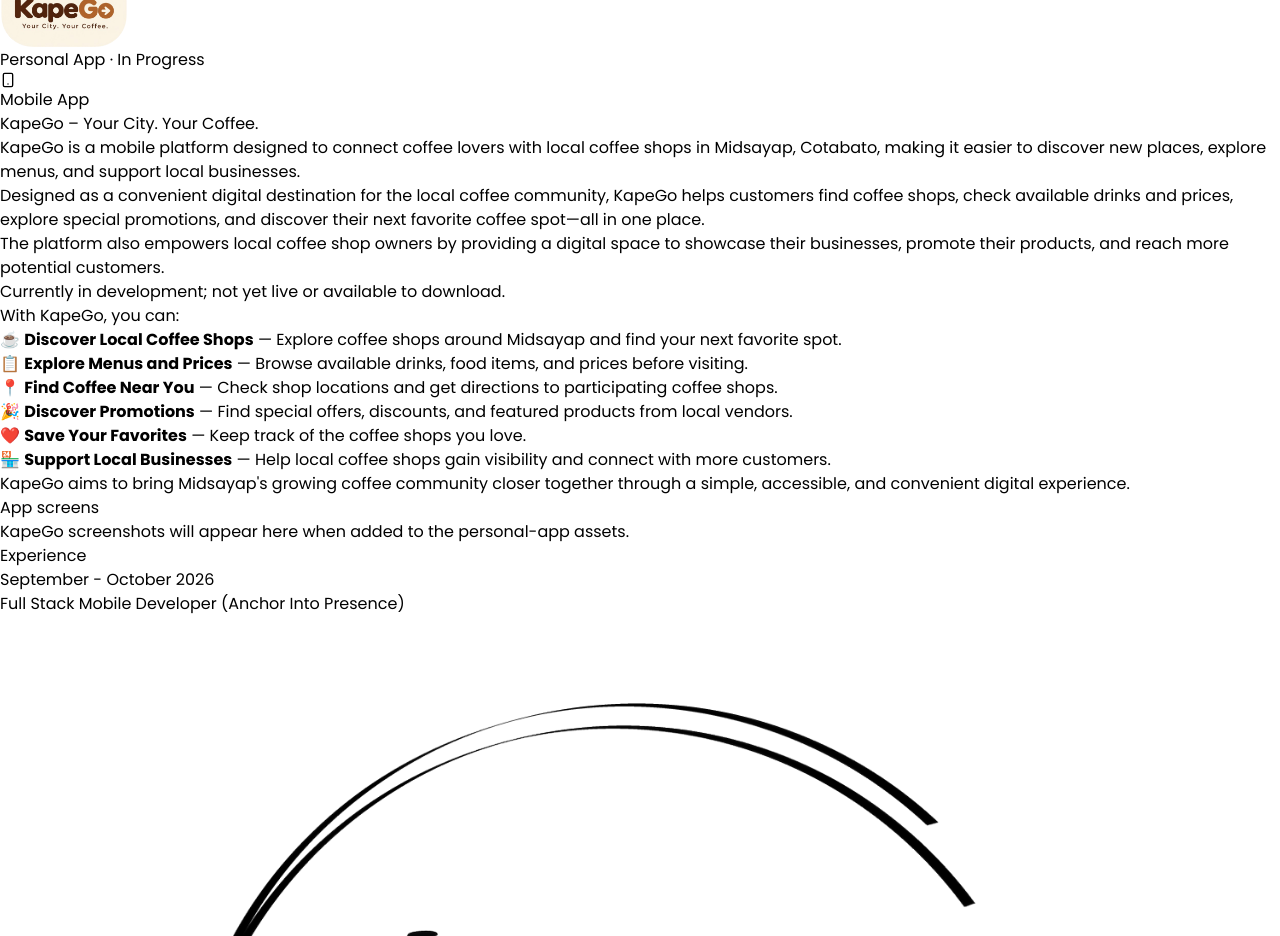
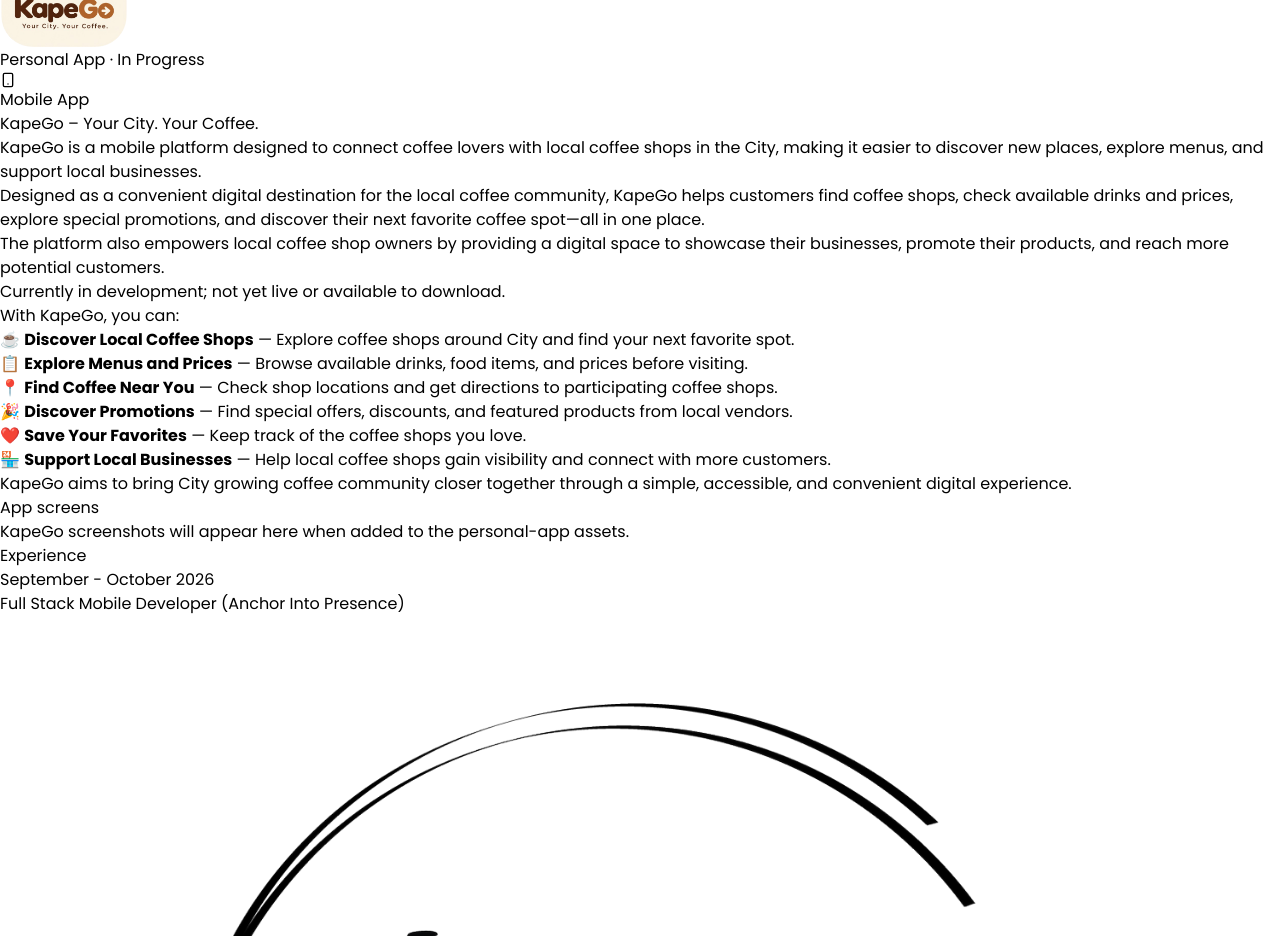
Before and after one commit to inteszel143/final-portfolio, a React (Vite) app: page / in a window 1280 px wide. Shown: the part 7200-8136 px from the top of the page. Built offline with nearby package versions, Linux system fonts and the light colour scheme.

Commit message:
update the personal app

```diff
--- a/src/components/Hero.jsx
+++ b/src/components/Hero.jsx
@@ -367,7 +367,7 @@
             </h3>
             <p className="mt-4 text-sm leading-7 text-neutral-400 sm:text-base">
               KapeGo is a mobile platform designed to connect coffee lovers with
-              local coffee shops in Midsayap, Cotabato, making it easier to
+              local coffee shops in the City, making it easier to
               discover new places, explore menus, and support local businesses.
             </p>
             <p className="mt-3 text-sm leading-7 text-neutral-400 sm:text-base">
@@ -393,7 +393,7 @@
                 <strong className="font-semibold text-neutral-200">
                   Discover Local Coffee Shops
                 </strong>{" "}
-                — Explore coffee shops around Midsayap and find your next
+                — Explore coffee shops around City and find your next
                 favorite spot.
               </li>
               <li>
@@ -437,7 +437,7 @@
               </li>
             </ul>
             <p className="mt-4 text-sm leading-7 text-neutral-400 sm:text-base">
-              KapeGo aims to bring Midsayap&apos;s growing coffee community
+              KapeGo aims to bring City growing coffee community
               closer together through a simple, accessible, and convenient
               digital experience.
             </p>
```
